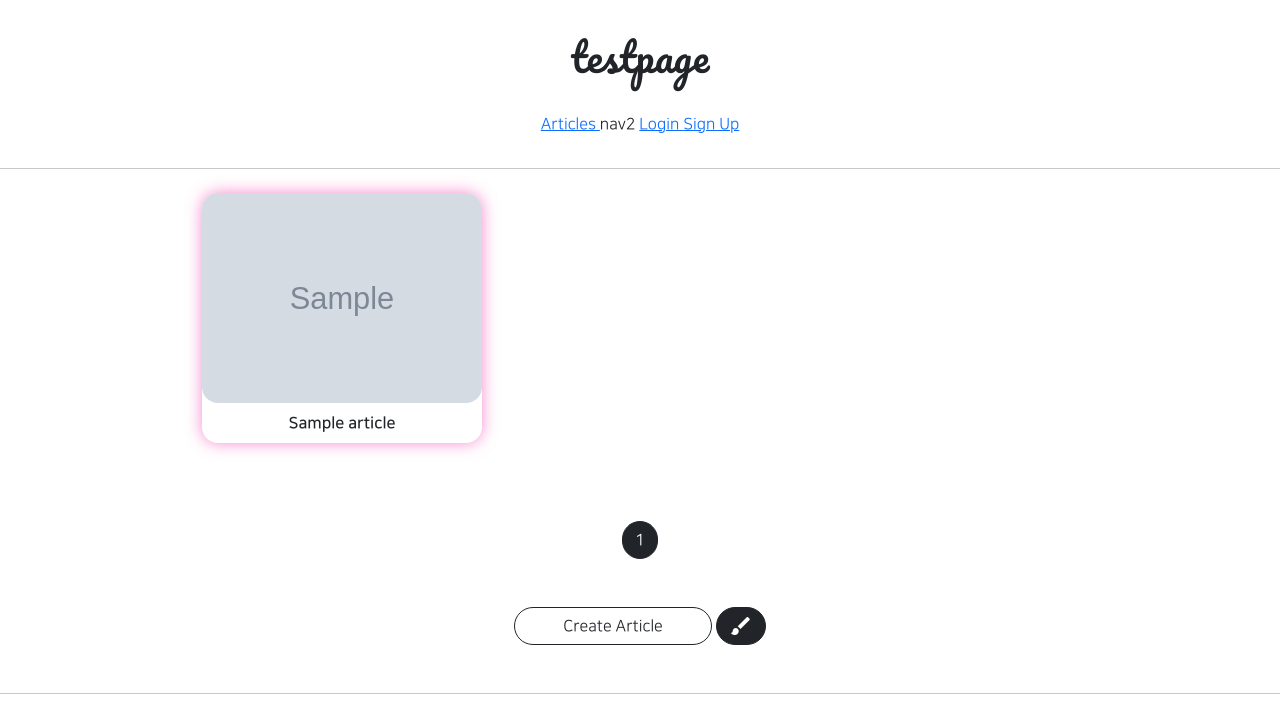
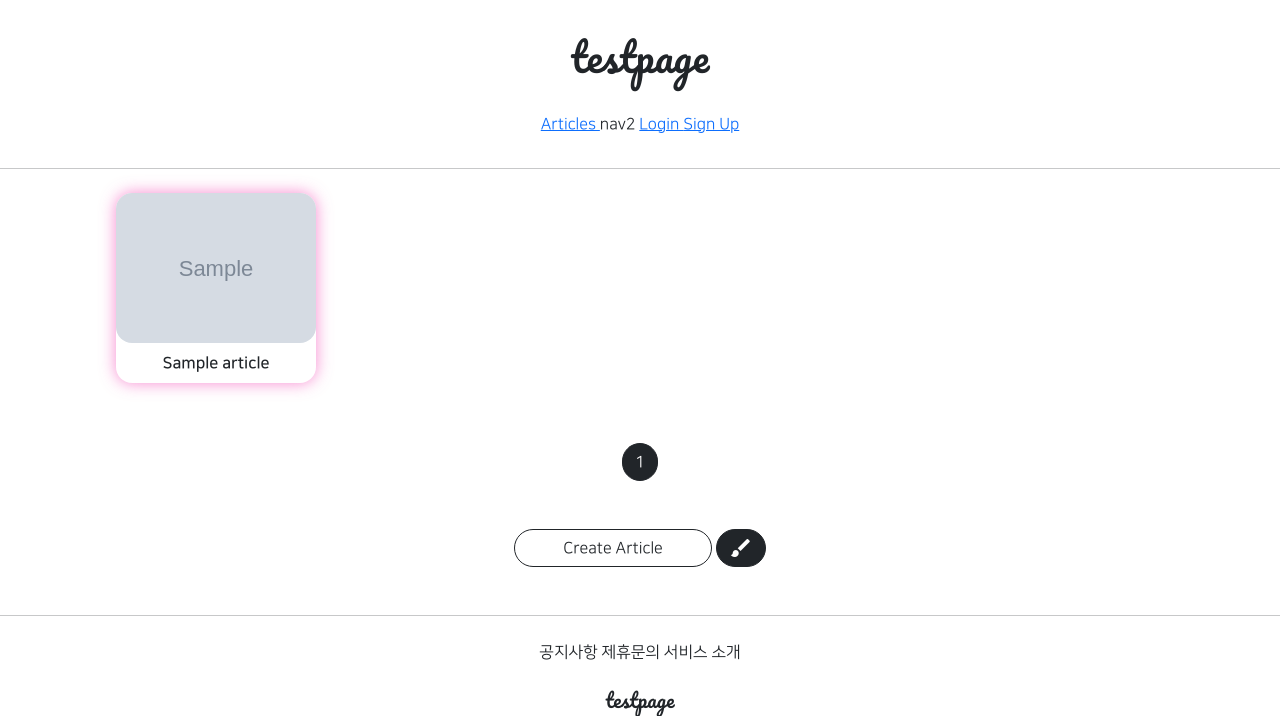
Before and after one commit to phu92/GIS_PHU, a Django app: page /articles/list/ in a window 1280 px wide. Shown: the top 716 px of the page. Run offline with Django 3.2, Linux system fonts and the light colour scheme; tables that the repository leaves empty hold one stand-in row (values such as "Sample post"); grey boxes marked "Sample" are stand-in pictures; parts of the project's set-up code (start-up, migrations or seed data) failed here and were passed over; some libraries are stand-ins or nearby versions.

Commit message:
8.13 django commit 1~2

```diff
--- a/articleapp/templates/articleapp/list.html
+++ b/articleapp/templates/articleapp/list.html
@@ -2,8 +2,14 @@
 {% load static %}
 {% block content %}
     <style>
+        .container {
+            padding: 0;
+            margin: 0 auto;
+        }
+
         .container div {
-          width: 280px;
+          width: 45%;
+            max-width: 200px;
           display: flex;
           justify-content: center;
           align-items: center;
--- a/static/js/magicgrid.js
+++ b/static/js/magicgrid.js
@@ -277,7 +277,7 @@ MagicGrid.prototype.listen = function listen () {
 let magicGrid = new MagicGrid({
   container: '.container',
   animate: true,
-  gutter: 30,
+  gutter: 12,
   static: true,
   useMin: true
 });
--- a/templates/head.html
+++ b/templates/head.html
@@ -3,6 +3,7 @@
 
 <head>
     <meta charset="UTF-8">
+    <meta name="viewport" content="width=device-width, initial-scal=1, shrink-to-fit=no">
     <title>Title</title>
 
 {# BOOTSTRAP link #}
```
